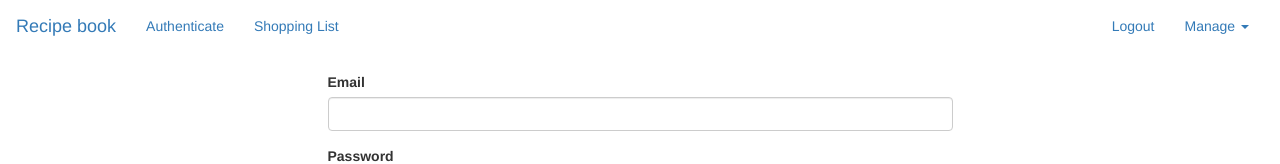
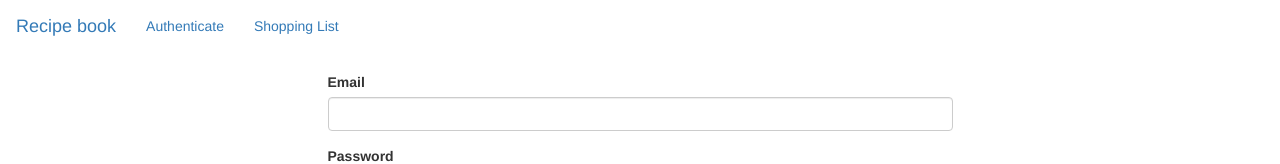
Before and after one commit to Lejla1502/Recipebook, an Angular app: page /auth in a window 1280 px wide. Shown: the top 164 px of the page. Built offline with nearby package versions, Linux system fonts and the light colour scheme.

Commit message:
Fixed token error

```diff
--- a/src/app/auth/auth/user.model.ts
+++ b/src/app/auth/auth/user.model.ts
@@ -7,6 +7,6 @@ export class User {
     get token(){
         if(!this._tokenExpirationDate || new Date()>this._tokenExpirationDate)
             return null;
-        return this.token;
+        return this._token;
     }
 }
--- a/src/app/header/header.component.html
+++ b/src/app/header/header.component.html
@@ -12,14 +12,14 @@
                 <li routerLinkActive="active"><a routerLink="/shopping-list">Shopping List</a></li>
             </ul>
             <ul class="nav navbar-nav navbar-right" >
-                <li>
-                    <a style="cursor:pointer;">Logout</a>
+                <li *ngIf="isAuthenticated">
+                    <a style="cursor:pointer;" >Logout</a>
                 </li>
-                <li class="dropdown" appDropdown >
+                <li class="dropdown" appDropdown *ngIf="isAuthenticated">
                     <a  class="dropdown-toggle" role="button" >Manage <span class="caret"></span></a>
                     <ul class="dropdown-menu">
-                        <li><a style="cursor: pointer;" (click)="onSaveData()">Save data</a></li>
-                        <li><a style="cursor: pointer;" (click)="onFecthData()">Fetch data</a></li>
+                        <li><a style="cursor: pointer;" (click)="onSaveData()" *ngIf="isAuthenticated">Save data</a></li>
+                        <li><a style="cursor: pointer;" (click)="onFecthData()" *ngIf="isAuthenticated">Fetch data</a></li>
                     </ul>
                 </li>
             </ul>
```
Also changed, not shown: src/app/shared/data-storage.service.ts (+14 -3 lines).
